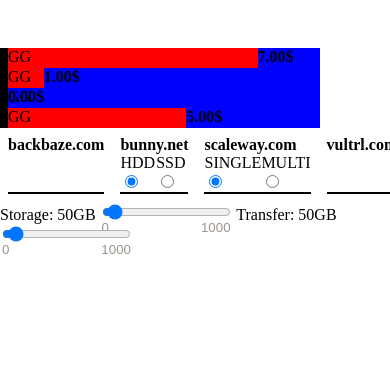
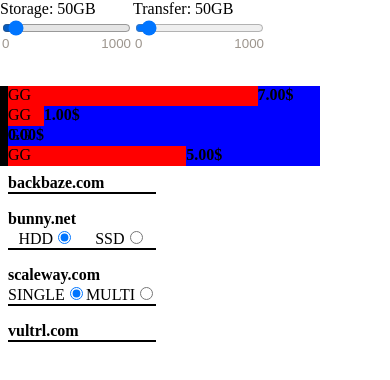
Before and after one commit to Viper-JSX/Storage-price-calculator, a website built with webpack: page src/index.html in a window 390 px wide. Built offline with nearby package versions, Linux system fonts and the light colour scheme.

Commit message:
Added layout to the form

```diff
--- a/src/css/main.css
+++ b/src/css/main.css
@@ -20,6 +20,16 @@
 .App{
     display: flex;
     flex-direction: column;
+}
+
+.form{
+    display: flex;
+}
+
+.form > div{
+    display: flex;
+    flex-direction: column;
+    flex-wrap: wrap;
 }
 
 #storageSizeInput, #transferSizeInput{
@@ -108,14 +118,7 @@
 
 
 @media screen and (max-width: 400px) {
-    .App{
-        flex-direction: column-reverse;
-    }
 
-    #chartServices{
-        min-width: 320px;
-        flex-direction: row;
-    }
 }
 
 
--- a/src/index.html
+++ b/src/index.html
@@ -9,12 +9,16 @@
 
     <body>
         <div class="App">
-            <form>
-                <label for="storageSizeInput">Storage: <span id="storageSizeCount">0</span>GB</label>
-                <input id="storageSizeInput" type="range" min="0" max="1000" step="1" />
+            <form class="form">
+                <div>
+                    <label for="storageSizeInput">Storage: <span id="storageSizeCount">0</span>GB</label>
+                    <input id="storageSizeInput" type="range" min="0" max="1000" step="1" />
+                </div>
 
-                <label for="transferSizeInput">Transfer: <span id="transferSizeCount">0</span>GB</label>
-                <input id="transferSizeInput" type="range" min="0" max="1000" step="1" />
+                <div>
+                    <label for="transferSizeInput">Transfer: <span id="transferSizeCount">0</span>GB</label>
+                    <input id="transferSizeInput" type="range" min="0" max="1000" step="1" />
+                </div>
             </form>
 
 
```
